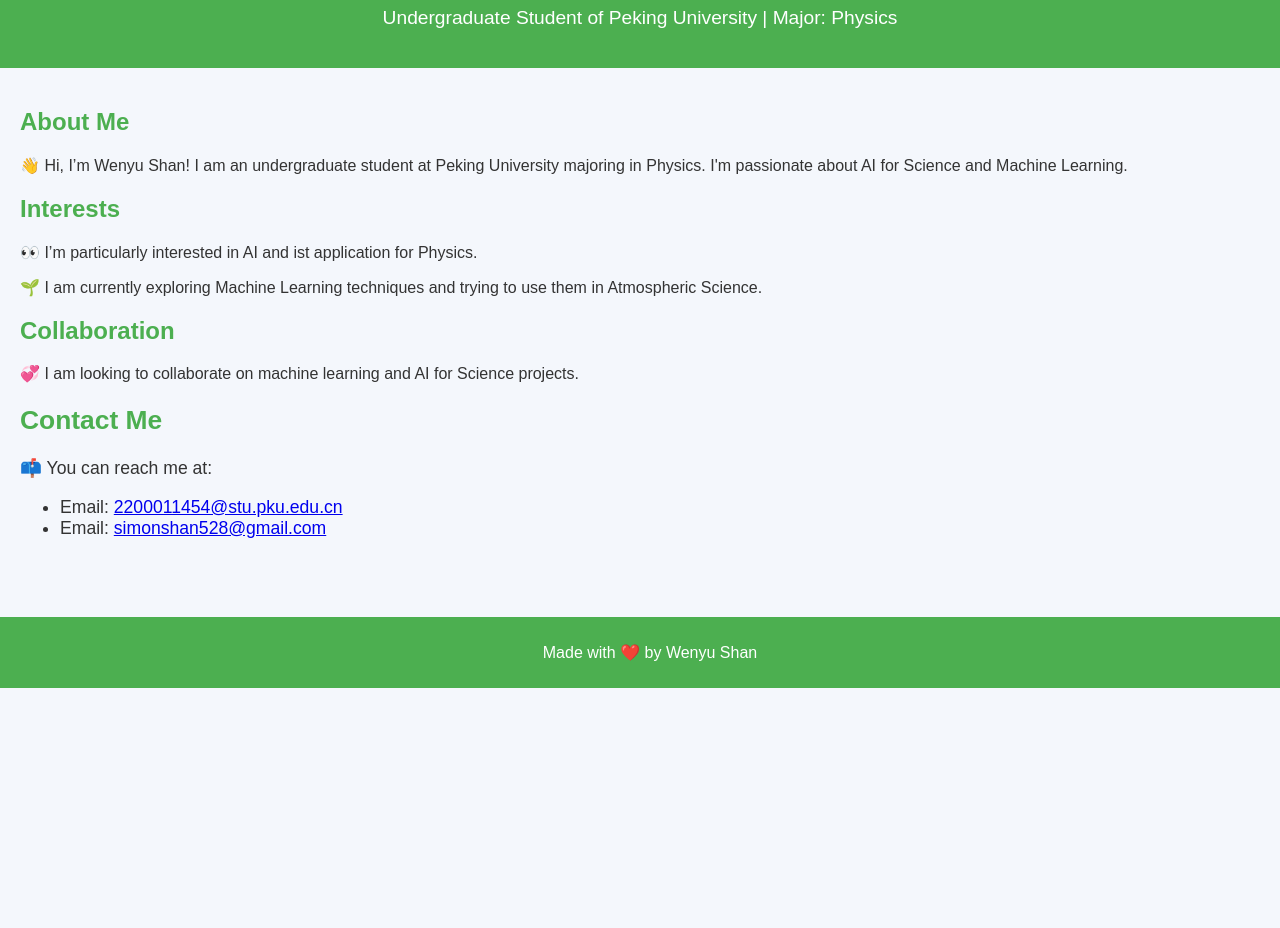
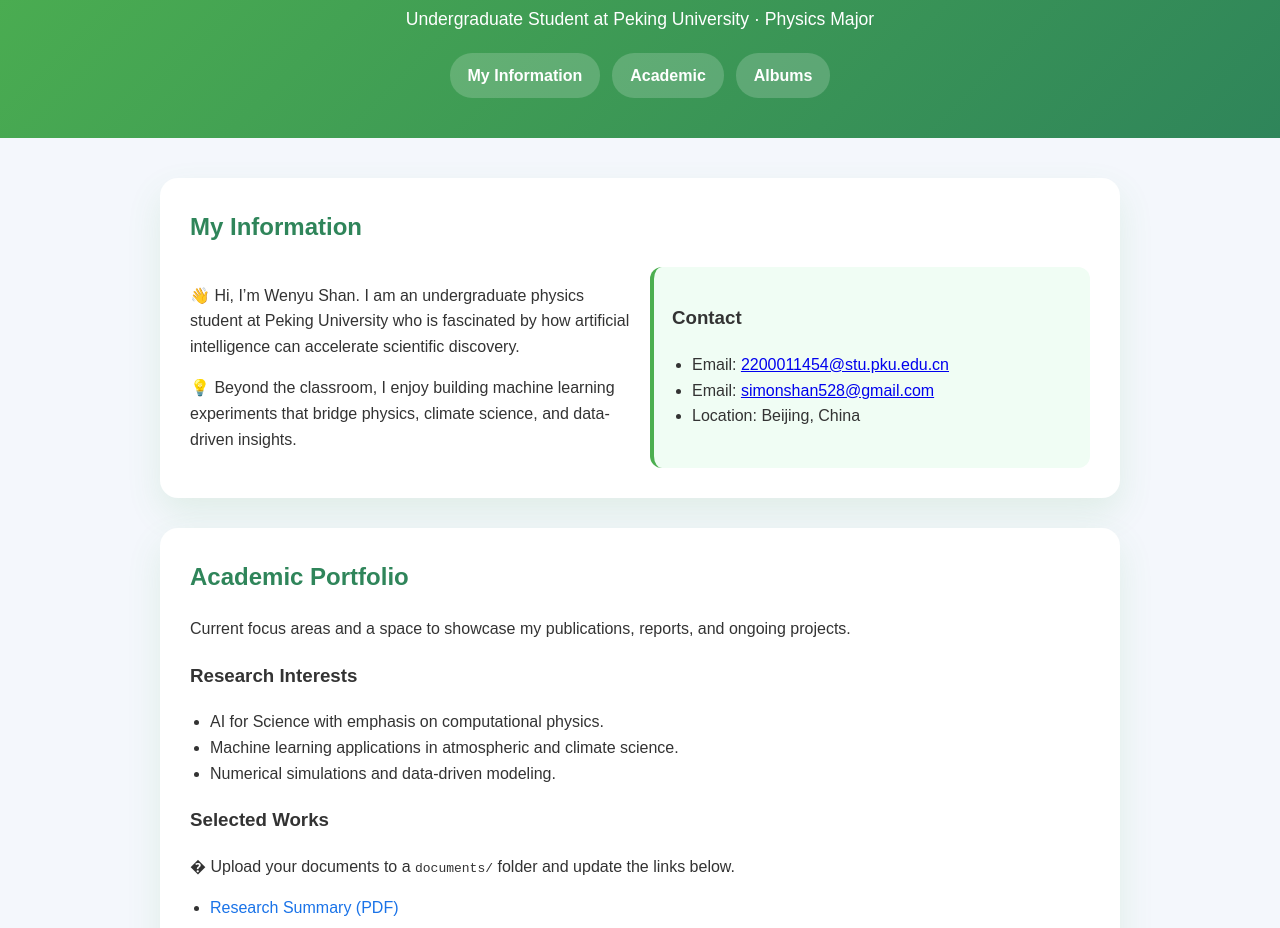
Before and after one commit to Wenyu528/Wenyu528.github.io, a plain HTML site: page index.html in a window 1280 px wide. Shown: the part 112-1040 px from the top of the page. Before the commit the page ends 800 px from the top, so only its background shows below. Drawn offline with Linux system fonts and the light colour scheme.

Commit message:
polish up a little

```diff
--- a/index.html
+++ b/index.html
@@ -11,40 +11,121 @@
             padding: 0;
             background-color: #f4f7fc;
             color: #333;
+            line-height: 1.6;
         }
         header {
-            background-color: #4CAF50;
+            background: linear-gradient(135deg, #4caf50, #2f855a);
             color: white;
             text-align: center;
-            padding: 20px;
+            padding: 40px 20px;
         }
         header h1 {
-            font-size: 2.5em;
+            font-size: 2.6em;
+            margin: 0;
         }
         header p {
-            font-size: 1.2em;
-            margin-top: 10px;
+            font-size: 1.1em;
+            margin: 10px 0 20px;
         }
-        .container {
-            padding: 20px;
+        .nav-links {
+            display: flex;
+            justify-content: center;
+            flex-wrap: wrap;
+            gap: 12px;
+        }
+        .nav-links a {
+            background-color: rgba(255, 255, 255, 0.18);
+            color: white;
+            padding: 10px 18px;
+            border-radius: 22px;
+            text-decoration: none;
+            font-weight: 600;
+            transition: background-color 0.2s ease;
+        }
+        .nav-links a:hover,
+        .nav-links a:focus {
+            background-color: rgba(255, 255, 255, 0.32);
+        }
+        main {
+            max-width: 960px;
+            margin: 0 auto;
+            padding: 40px 20px 80px;
         }
         .section {
-            margin-bottom: 20px;
+            background-color: white;
+            padding: 30px;
+            border-radius: 18px;
+            box-shadow: 0 15px 35px rgba(76, 175, 80, 0.12);
+            margin-bottom: 30px;
         }
         .section h2 {
-            color: #4CAF50;
+            color: #2f855a;
+            margin-top: 0;
         }
-        .contact-info {
-            font-size: 1.1em;
+        .info-grid {
+            display: grid;
+            gap: 20px;
+            grid-template-columns: repeat(auto-fit, minmax(240px, 1fr));
+        }
+        .highlight-card {
+            background-color: #f0fdf4;
+            border-left: 4px solid #4caf50;
+            padding: 18px;
+            border-radius: 12px;
+        }
+        ul {
+            padding-left: 20px;
+        }
+        .document-list li {
+            margin-bottom: 10px;
+        }
+        .document-list a {
+            color: #1a73e8;
+            text-decoration: none;
+        }
+        .document-list a:hover,
+        .document-list a:focus {
+            text-decoration: underline;
+        }
+        .media-grid {
+            display: grid;
+            gap: 16px;
+            grid-template-columns: repeat(auto-fit, minmax(260px, 1fr));
+        }
+        .media-card {
+            background-color: #f8fafc;
+            border-radius: 14px;
+            overflow: hidden;
+            box-shadow: 0 10px 24px rgba(15, 118, 110, 0.12);
+        }
+        .media-card img,
+        .media-card video {
+            width: 100%;
+            display: block;
+        }
+        .media-card figcaption {
+            padding: 12px 16px;
+            font-size: 0.95em;
         }
         footer {
-            background-color: #4CAF50;
+            background-color: #1f2937;
             color: white;
             text-align: center;
-            padding: 10px;
-            position: absolute;
-            bottom: 0;
-            width: 100%;
+            padding: 24px 12px;
+        }
+        footer p {
+            margin: 0;
+        }
+        @media (max-width: 640px) {
+            header {
+                padding: 32px 16px;
+            }
+            header h1 {
+                font-size: 2.2em;
+            }
+            .section {
+                padding: 24px;
+            }
         }
     </style>
 </head>
@@ -52,35 +133,73 @@
 
     <header>
         <h1>Wenyu Shan</h1>
-        <p>Undergraduate Student of Peking University | Major: Physics</p>
+        <p>Undergraduate Student at Peking University · Physics Major</p>
+        <nav class="nav-links">
+            <a href="#info">My Information</a>
+            <a href="#academic">Academic</a>
+            <a href="#albums">Albums</a>
+        </nav>
     </header>
 
-    <div class="container">
-        <div class="section">
-            <h2>About Me</h2>
-            <p>👋 Hi, I’m Wenyu Shan! I am an undergraduate student at Peking University majoring in Physics. I'm passionate about AI for Science and Machine Learning.</p>
-        </div>
+    <main>
+        <section id="info" class="section">
+            <h2>My Information</h2>
+            <div class="info-grid">
+                <div>
+                    <p>👋 Hi, I’m Wenyu Shan. I am an undergraduate physics student at Peking University who is fascinated by how artificial intelligence can accelerate scientific discovery.</p>
+                    <p>💡 Beyond the classroom, I enjoy building machine learning experiments that bridge physics, climate science, and data-driven insights.</p>
+                </div>
+                <div class="highlight-card">
+                    <h3>Contact</h3>
+                    <ul>
+                        <li>Email: <a href="mailto:2200011454@stu.pku.edu.cn">2200011454@stu.pku.edu.cn</a></li>
+                        <li>Email: <a href="mailto:simonshan528@gmail.com">simonshan528@gmail.com</a></li>
+                        <li>Location: Beijing, China</li>
+                    </ul>
+                </div>
+            </div>
+        </section>
 
-        <div class="section">
-            <h2>Interests</h2>
-            <p>👀 I’m particularly interested in AI and ist application for Physics.</p>
-            <p>🌱 I am currently exploring Machine Learning techniques and trying to use them in Atmospheric Science.</p>
-        </div>
+        <section id="academic" class="section">
+            <h2>Academic Portfolio</h2>
+            <p>Current focus areas and a space to showcase my publications, reports, and ongoing projects.</p>
+            <h3>Research Interests</h3>
+            <ul>
+                <li>AI for Science with emphasis on computational physics.</li>
+                <li>Machine learning applications in atmospheric and climate science.</li>
+                <li>Numerical simulations and data-driven modeling.</li>
+            </ul>
+            <h3>Selected Works</h3>
+            <p>� Upload your documents to a <code>documents/</code> folder and update the links below.</p>
+            <ul class="document-list">
+                <li><a href="documents/research-summary.pdf" target="_blank" rel="noopener">Research Summary (PDF)</a></li>
+                <li><a href="documents/poster-ai-for-climate.pdf" target="_blank" rel="noopener">Poster: AI for Climate Insights</a></li>
+                <li><a href="documents/cv-wenyu-shan.pdf" target="_blank" rel="noopener">Curriculum Vitae</a></li>
+            </ul>
+        </section>
 
-        <div class="section">
-            <h2>Collaboration</h2>
-            <p>💞️ I am looking to collaborate on machine learning and AI for Science projects.</p>
-        </div>
-
-        <div class="section contact-info">
-            <h2>Contact Me</h2>
-            <p>📫 You can reach me at:</p>
-            <ul>
-                <li>Email: <a href="mailto:2200011454@stu.pku.edu.cn">2200011454@stu.pku.edu.cn</a></li>
-                <li>Email: <a href="mailto:simonshan528@gmail.com">simonshan528@gmail.com</a></li>
-            </ul>
-        </div>
-    </div>
+        <section id="albums" class="section">
+            <h2>Albums</h2>
+            <p>A peek into my campus life, lab adventures, and travels. Replace the placeholders with your own media.</p>
+            <div class="media-grid">
+                <figure class="media-card">
+                    <img src="https://via.placeholder.com/600x400?text=Upload+Photo+1" alt="Upload Photo 1">
+                    <figcaption>Photo highlight — lab setup</figcaption>
+                </figure>
+                <figure class="media-card">
+                    <img src="https://via.placeholder.com/600x400?text=Upload+Photo+2" alt="Upload Photo 2">
+                    <figcaption>Field observation trip</figcaption>
+                </figure>
+                <figure class="media-card">
+                    <video controls>
+                        <source src="media/video-project.mp4" type="video/mp4">
+                        Your browser does not support the video tag.
+                    </video>
+                    <figcaption>Project demo video</figcaption>
+                </figure>
+            </div>
+        </section>
+    </main>
 
     <footer>
         <p>Made with ❤️ by Wenyu Shan</p>
```
